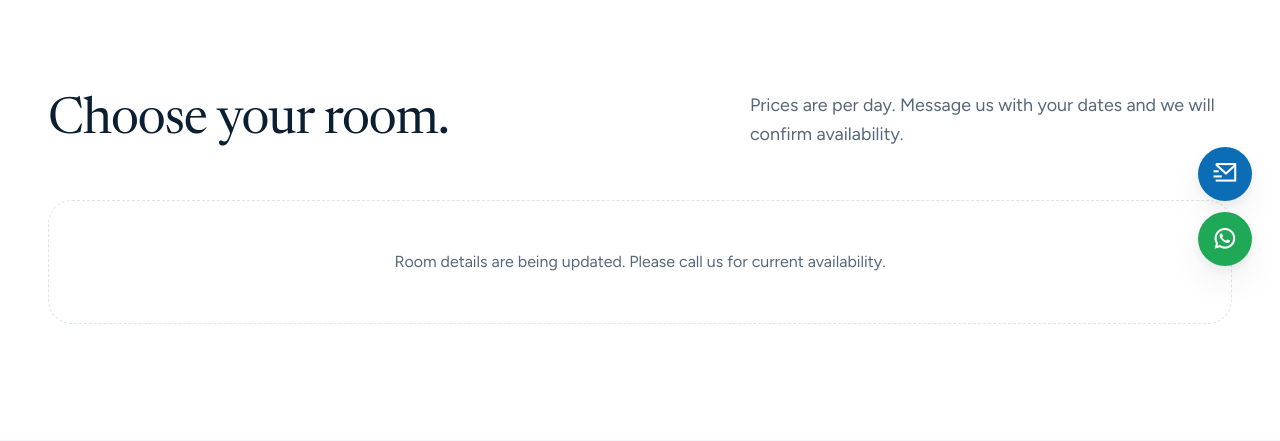
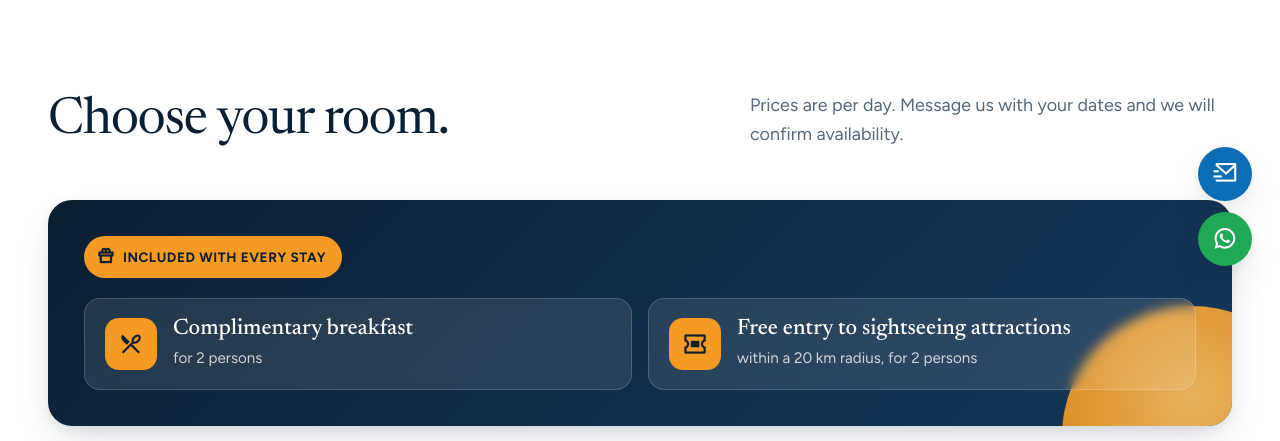
Before and after one commit to saran9385/Sri-Shakthi, a Flask app: page /rooms in a window 1280 px wide. Shown: the part 506-947 px from the top of the page. Run offline with Flask 3, Linux system fonts and the light colour scheme.

Commit message:
Updated application

```diff
--- a/static/css/site.css
+++ b/static/css/site.css
@@ -2768,3 +2768,89 @@ button.chip {
     bottom: calc(6.4rem + env(safe-area-inset-bottom, 0px));
   }
 }
+/* ---------- Included-with-every-stay highlight ---------- */
+.perks {
+  position: relative;
+  overflow: hidden;
+  isolation: isolate;
+  margin-bottom: clamp(2rem, 4vw, 3rem);
+  padding: clamp(1.5rem, 3vw, 2.25rem);
+  border-radius: var(--r-lg);
+  background: linear-gradient(135deg, var(--ink) 0%, #14385a 100%);
+  color: #fff;
+  box-shadow: var(--shadow-md);
+}
+.perks::before {
+  content: "";
+  position: absolute;
+  z-index: -1;
+  right: -90px;
+  bottom: -140px;
+  width: 260px;
+  aspect-ratio: 1;
+  border-radius: 50%;
+  background: radial-gradient(circle at 50% 35%, #ffbf5e, var(--sun) 62%, #e88a12);
+  opacity: 0.9;
+}
+.perks__tag {
+  display: inline-flex;
+  align-items: center;
+  gap: 0.5rem;
+  padding: 0.4rem 1rem 0.4rem 0.8rem;
+  margin-bottom: 1.25rem;
+  border-radius: var(--r-pill);
+  background: var(--sun);
+  color: var(--ink);
+  font-size: 0.85rem;
+  font-weight: 700;
+  letter-spacing: 0.04em;
+  text-transform: uppercase;
+}
+.perks__tag i {
+  font-size: 1.1rem;
+}
+.perks__grid {
+  display: grid;
+  grid-template-columns: repeat(2, minmax(0, 1fr));
+  gap: 1rem;
+}
+.perk {
+  display: flex;
+  align-items: center;
+  gap: 1rem;
+  padding: 1.1rem 1.25rem;
+  border-radius: var(--r-md);
+  background: rgba(255, 255, 255, 0.1);
+  border: 1px solid rgba(255, 255, 255, 0.18);
+  backdrop-filter: blur(6px);
+  -webkit-backdrop-filter: blur(6px);
+}
+.perk i {
+  display: grid;
+  place-items: center;
+  flex-shrink: 0;
+  width: 52px;
+  height: 52px;
+  border-radius: 14px;
+  background: var(--sun);
+  color: var(--ink);
+  font-size: 1.6rem;
+}
+.perk strong {
+  display: block;
+  font-family: var(--serif);
+  font-size: clamp(1.15rem, 1.8vw, 1.4rem);
+  font-weight: 500;
+  line-height: 1.2;
+}
+.perk span {
+  display: block;
+  margin-top: 0.2rem;
+  color: rgba(255, 255, 255, 0.78);
+  font-size: 0.95rem;
+}
+@media (max-width: 760px) {
+  .perks__grid {
+    grid-template-columns: 1fr;
+  }
+}
--- a/templates/rooms.html
+++ b/templates/rooms.html
@@ -20,6 +20,29 @@
       <h2>Choose your room.</h2>
       <p class="lede">Prices are per day. Message us with your dates and we will confirm availability.</p>
     </div>
+
+
+    <!-- Included with every room -->
+    <div class="perks" data-reveal>
+      <div class="perks__tag"><i class="ri-gift-2-line"></i>Included with every stay</div>
+      <div class="perks__grid">
+        <div class="perk">
+          <i class="ri-restaurant-2-line"></i>
+          <div>
+            <strong>Complimentary breakfast</strong>
+            <span>for 2 persons</span>
+          </div>
+        </div>
+        <div class="perk">
+          <i class="ri-ticket-2-line"></i>
+          <div>
+            <strong>Free entry to sightseeing attractions</strong>
+            <span>within a 20 km radius, for 2 persons</span>
+          </div>
+        </div>
+      </div>
+    </div>
+
     <div class="rooms">
       {% for room in rooms %}
       <article class="room" data-reveal>
```
Also changed, not shown: db.py (+115 -67 lines).
